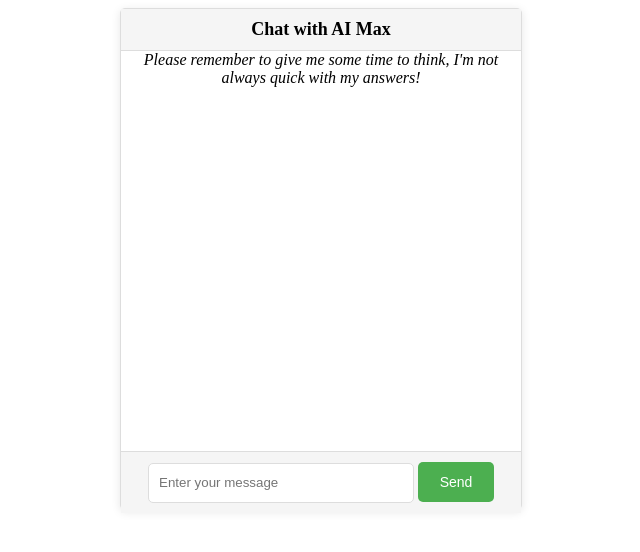
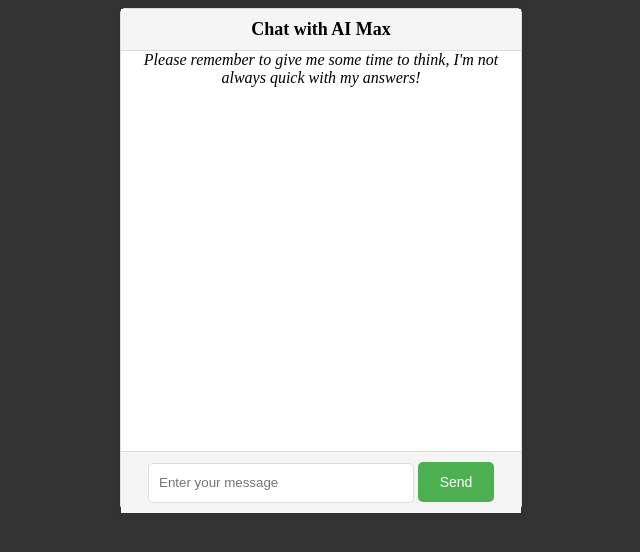
Before and after one commit to maxrivett/AIMax, a plain HTML site: page index.html in a window 1280 px wide. Shown: the whole page, without its empty margins (319-959 px from the left). Drawn offline with Linux system fonts and the light colour scheme.

Commit message:
dark grey background

```diff
--- a/style.css
+++ b/style.css
@@ -1,3 +1,6 @@
+body {
+  background-color: #333;
+}
 #chat-window {
     width: 400px;
     height: 500px;
```
